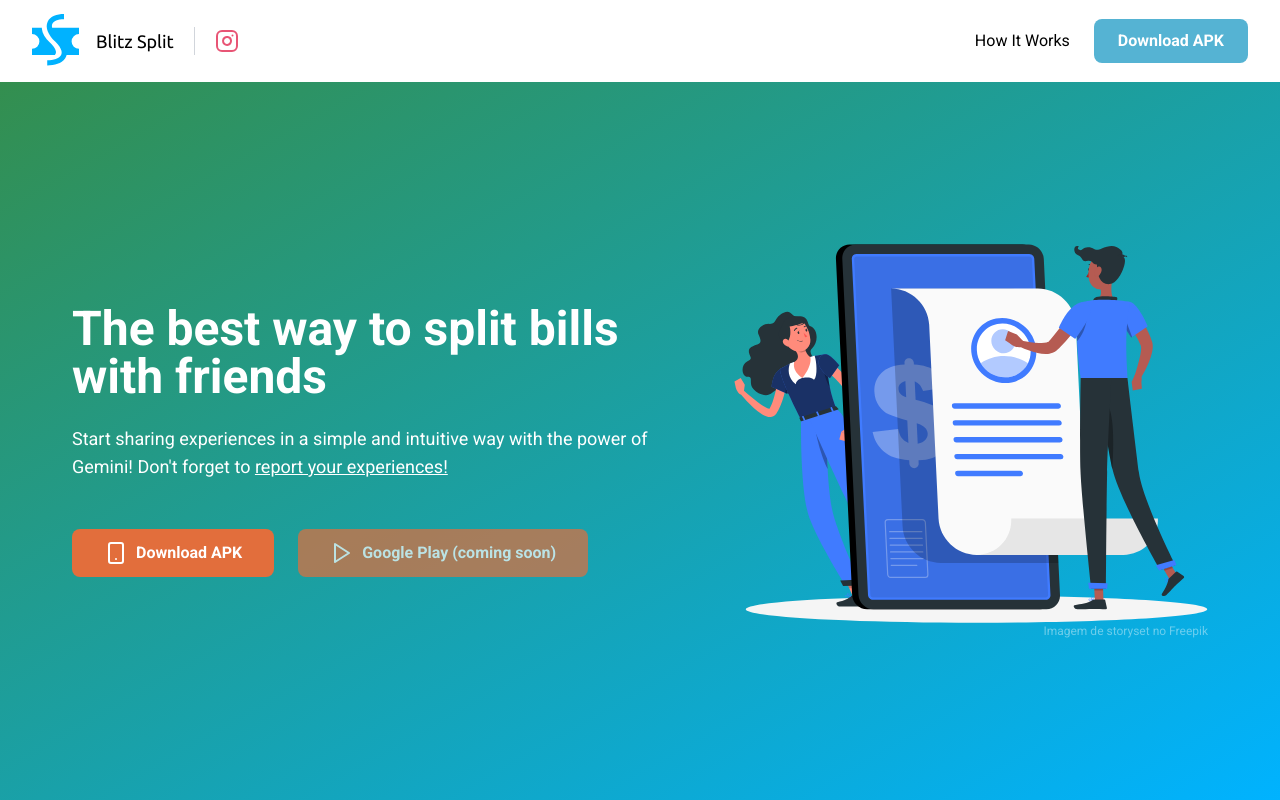
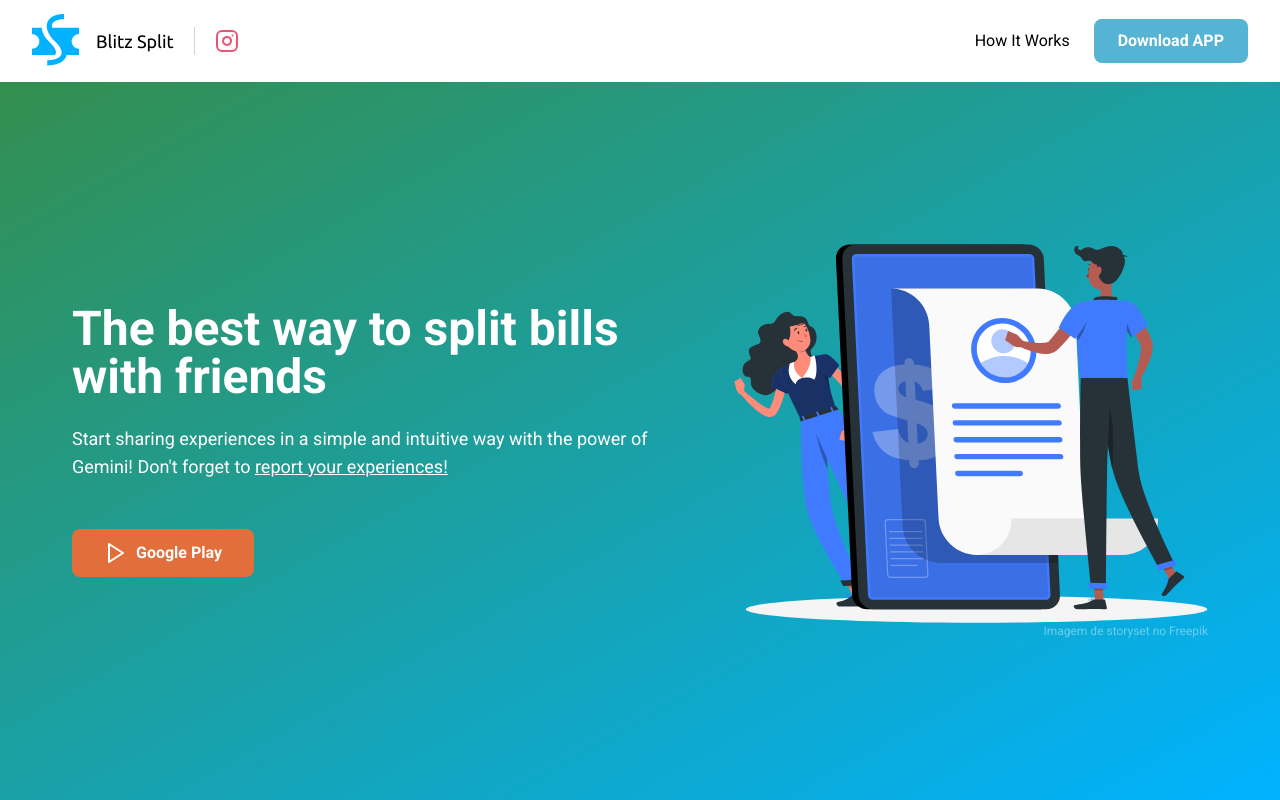
Before and after one commit to Quartel-Enterprise/bora-rachar-landing-page, a Next.js app: page /en in a window 1280 px wide. Shown: the top 800 px of the page. Built offline with nearby package versions, Linux system fonts and the light colour scheme; no server answers.

Commit message:
feat: add google play download button

```diff
--- a/messages/en.json
+++ b/messages/en.json
@@ -13,13 +13,14 @@
   "LandingPageHeader": {
     "title": "Blitz Split",
     "howItWorks": "How It Works",
-    "downloadAPKButton": "Download APK"
+    "downloadAPKButton": "Download APK",
+    "downloadAPPButton": "Download APP"
   },
   "LandingPageWelcome": {
     "title": "The best way to split bills with friends",
     "description": "Start sharing experiences in a simple and intuitive way with the power of Gemini! Don't forget to <sendReport>report your experiences!</sendReport>",
     "downloadAPKButton": "Download APK",
-    "googlePlayButton": "Google Play (coming soon)"
+    "googlePlayButton": "Google Play"
   },
   "LandingPageHowToPayDebt": {
     "title": "How to Pay a Debt?",
--- a/messages/pt.json
+++ b/messages/pt.json
@@ -13,13 +13,14 @@
   "LandingPageHeader": {
     "title": "Bora Rachar",
     "howItWorks": "Como Funciona",
-    "downloadAPKButton": "Download APK"
+    "downloadAPKButton": "Download APK",
+    "downloadAPPButton": "Download APP"
   },
   "LandingPageWelcome": {
     "title": "A melhor maneira de dividir contas com os amigos",
     "description": "Comece a compartilhar experiências de uma forma simples e intuitiva com o poder do Gemini! Não deixe de <sendReport>relatar suas experiências!</sendReport>",
     "downloadAPKButton": "Download APK",
-    "googlePlayButton": "Google Play (em breve)"
+    "googlePlayButton": "Google Play"
   },
   "LandingPageHowToPayDebt": {
     "title": "Como Pagar uma Dívida?",
--- a/src/components/download-android-apk-button.tsx
+++ b/src/components/download-android-apk-button.tsx
@@ -5,6 +5,7 @@
 import { env } from '@/env'
 import useAmplitudeContext from '@/hooks/useAmplitudeContext'
 
+// DEPRECATED
 export function DownloadAndroidApkButton() {
   const { trackAmplitudeEvent } = useAmplitudeContext()
   const t = useTranslations('LandingPageWelcome')
--- a/src/components/google-play-button.tsx
+++ b/src/components/google-play-button.tsx
@@ -1,17 +1,25 @@
+'use client'
 import { Play } from 'lucide-react'
 import { useTranslations } from 'next-intl'
 
+import { env } from '@/env'
+import useAmplitudeContext from '@/hooks/useAmplitudeContext'
+
 export function GooglePlayButton() {
+  const { trackAmplitudeEvent } = useAmplitudeContext()
   const t = useTranslations('LandingPageWelcome')
+
   return (
     <div>
-      <button
-        disabled
-        className="disabled mt-0 flex w-full justify-center rounded-lg bg-tertiary px-8 py-3 font-bold text-white opacity-70 sm:mt-6"
+      <a
+        href={env.NEXT_PUBLIC_PLAYSTORE_URL}
+        target="_blank"
+        onClick={() => trackAmplitudeEvent('google_play_button_clicked')}
+        className="mt-0 flex w-full justify-center rounded-lg bg-tertiary px-8 py-3 font-bold text-white sm:mt-6"
       >
         <Play className="mr-2 h-6 w-6" />
         {t('googlePlayButton')}
-      </button>
+      </a>
     </div>
   )
 }
--- a/src/components/header.tsx
+++ b/src/components/header.tsx
@@ -48,11 +48,12 @@
           {t('howItWorks')}
         </nav>
         <a
-          href={env.NEXT_PUBLIC_DIRECT_DOWNLOAD_ANDROID_URL}
-          onClick={() => handleNavClick('register')}
+          href={env.NEXT_PUBLIC_PLAYSTORE_URL}
+          target="_blank"
+          onClick={() => handleNavClick('download_app')}
           className="hidden cursor-pointer rounded-lg bg-primary px-6 py-2.5 font-bold text-white xs:block"
         >
-          {t('downloadAPKButton')}
+          {t('downloadAPPButton')}
         </a>
       </div>
     </div>
--- a/src/components/welcome.tsx
+++ b/src/components/welcome.tsx
@@ -2,7 +2,6 @@
 
 import { FriendSharingBill } from '@/assets/amigos-dividindo-conta'
 
-import { DownloadAndroidApkButton } from './download-android-apk-button'
 import { GooglePlayButton } from './google-play-button'
 import { SpacingWrapper } from './spacing-wrapper'
 
@@ -31,7 +30,6 @@
             })}
           </p>
           <div className="flex flex-col gap-6 sm:flex-row">
-            <DownloadAndroidApkButton />
             <GooglePlayButton />
           </div>
         </div>
--- a/src/env.ts
+++ b/src/env.ts
@@ -17,6 +17,7 @@
   client: {
     NEXT_PUBLIC_AMPLITUDE_API_KEY: z.string(),
     NEXT_PUBLIC_DIRECT_DOWNLOAD_ANDROID_URL: z.string(),
+    NEXT_PUBLIC_PLAYSTORE_URL: z.string(),
   },
   runtimeEnv: {
     FIREBASE_API_KEY: process.env.FIREBASE_API_KEY,
@@ -31,6 +32,7 @@
       process.env.NEXT_PUBLIC_DIRECT_DOWNLOAD_ANDROID_URL,
     API_BASE_URL: process.env.API_BASE_URL,
     API_TOKEN: process.env.API_TOKEN,
+    NEXT_PUBLIC_PLAYSTORE_URL: process.env.NEXT_PUBLIC_PLAYSTORE_URL,
   },
   emptyStringAsUndefined: true,
 })
```
Also changed, not shown: 1 other file (tests, documents, lock files or other folders).
